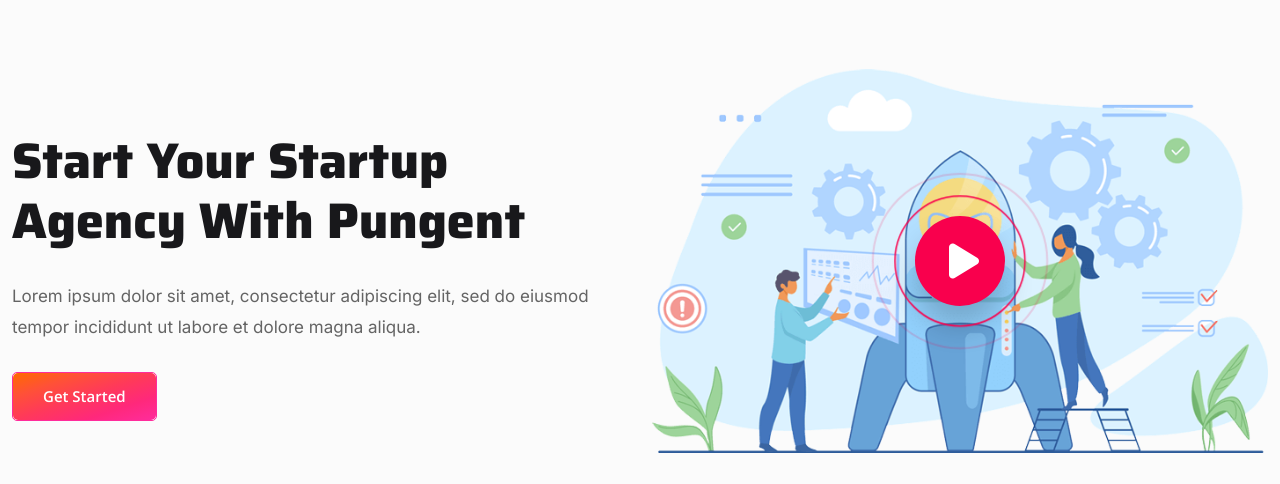
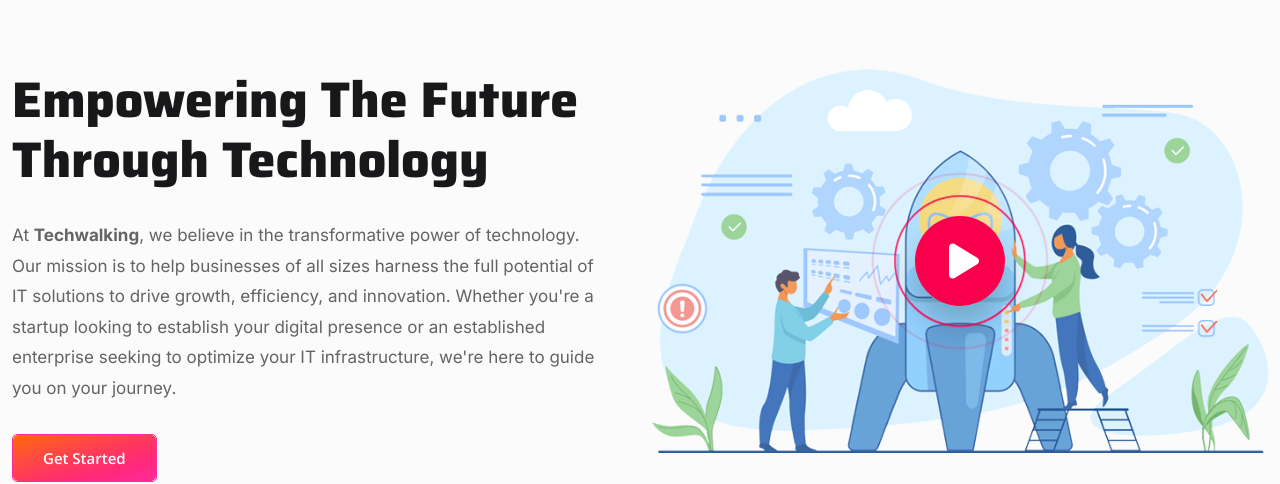
Before and after one commit to rcdevelopers-pro/teachwalking, a Next.js app: page / in a window 1280 px wide. Shown: the part 139-623 px from the top of the page. Built offline with nearby package versions, Linux system fonts and the light colour scheme.

Commit message:
feat:- modify content of main benner and why choose us

```diff
--- a/components/Home/MainBanner.js
+++ b/components/Home/MainBanner.js
@@ -23,7 +23,8 @@ const MainBanner = () => {
                       data-aos-duration="1200"
                       data-aos-delay="200"
                     >
-                      Start your startup agency with Pungent
+                      Empowering the Future Through Technology
+                      {/* Start your startup agency with Pungent */}
                     </h1>
 
                     <p
@@ -31,9 +32,13 @@ const MainBanner = () => {
                       data-aos-duration="1200"
                       data-aos-delay="300"
                     >
-                      Lorem ipsum dolor sit amet, consectetur adipiscing elit,
-                      sed do eiusmod tempor incididunt ut labore et dolore magna
-                      aliqua.
+                      At <b>Techwalking</b>, we believe in the transformative
+                      power of technology. Our mission is to help businesses of
+                      all sizes harness the full potential of IT solutions to
+                      drive growth, efficiency, and innovation. Whether you're a
+                      startup looking to establish your digital presence or an
+                      established enterprise seeking to optimize your IT
+                      infrastructure, we're here to guide you on your journey.
                     </p>
 
                     <Link
--- a/components/Home/WhyChooseUs.js
+++ b/components/Home/WhyChooseUs.js
@@ -23,39 +23,41 @@ const WhyChooseUs = () => {
                 <div className="section-title">
                   <h2>Why Choose Us</h2>
                   <p>
-                    Lorem ipsum dolor sit amet, con se ctetur adipiscing elit.
-                    In sagittis eg esta ante, sed viverra nunc tinci dunt nec
-                    elei fend et tiram.
+                    Welcome to <b>Techwalking</b>, where innovation meets
+                    reliability. We understand that choosing the right IT
+                    partner for your business is a critical decision, and we're
+                    here to make that choice an easy one. Here's why you should
+                    choose us:
                   </p>
                 </div>
 
                 <div className="about-text">
                   <h4>Who We Are</h4>
                   <p>
-                    Sed ut perspiciatis unde omnis iste natus error sit
-                    voluptatem accusantium doloremque laudantium, totam rem
-                    aperiam, eaque ipsa quae ab illo inventore veritatis et
-                    quasi architecto beatae vitae dicta sunt explicabo.
+                    At <b>Techwalking</b>, we are more than just a technology
+                    company—we are innovators, problem solvers, and partners in
+                    your digital journey.
                   </p>
                 </div>
 
                 <div className="about-text">
                   <h4>Our History</h4>
                   <p>
-                    But I must explain to you how all this mistaken idea of
-                    denouncing pleasure and praising pain was born and I will
-                    give you a complete account of the system, and expound the
-                    actual teachings of the great explorer of the truth.
+                    The story of <b>Techwalking</b> is one of ambition,
+                    innovation, and unwavering dedication to transforming the IT
+                    landscape. Our history is a testament to the remarkable
+                    journey we've undertaken since our inception, and it
+                    reflects the milestones that have shaped our identity as a
+                    forward-thinking IT startup.
                   </p>
                 </div>
 
                 <div className="about-text">
                   <h4>Our Mission</h4>
                   <p>
-                    At vero eos et accusamus et iusto odio dignissimos ducimus
-                    qui blanditiis praesentium voluptatum deleniti atque
-                    corrupti quos dolores et quas molestias excepturi sint
-                    occaecati cupiditate non provident, similique sunt in culpa.
+                    At <b>Techwalking</b>, our mission is clear and unwavering:
+                    to revolutionize the IT landscape through innovation,
+                    excellence, and client empowerment.
                   </p>
                 </div>
               </div>
```
